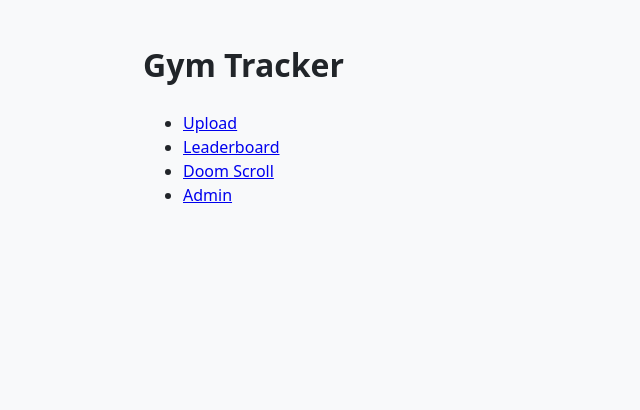
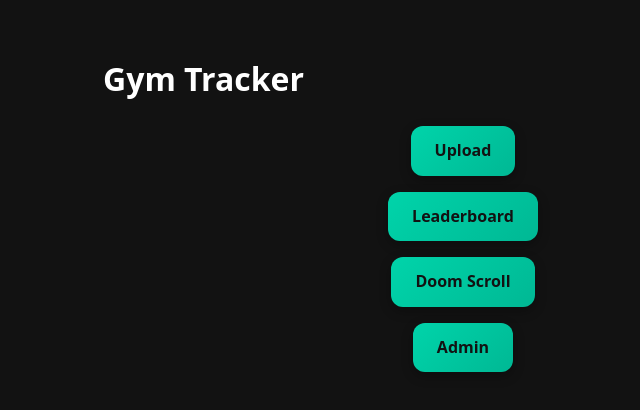
Before and after one commit to GROGAMING/DONASH-Gym-Tracker, a Next.js app: page / in a window 1280 px wide. Shown: the top 410 px of the page, without its empty margins (177-817 px from the left). Built offline with nearby package versions, Linux system fonts and the light colour scheme.

Commit message:
premium UI redesign (styles only)

```diff
--- a/src/app/globals.css
+++ b/src/app/globals.css
@@ -4,173 +4,192 @@ html, body {
 }
 
 :root {
-  --bg-color: #f8f9fa;
-  --primary: #007bff;
+  --bg-color: #121212;
+  --surface: #1e1e1e;
+  --surface-hover: #2a2a2a;
+  --text: #ffffff;
+  --text-muted: #b3b3b3;
+  --primary: #00d4aa;
+  --primary-hover: #00b894;
   --secondary: #6c757d;
-  --destructive: #dc3545;
-  --success: #28a745;
-  --warning: #ffc107;
-  --info: #17a2b8;
-  --text: #212529;
-  --text-muted: #6c757d;
-  --border: #dee2e6;
-  --border-light: #f1f3f4;
-  --shadow: 0 2px 8px rgba(0, 0, 0, 0.1);
-  --shadow-lg: 0 4px 12px rgba(0, 0, 0, 0.15);
-  --radius: 8px;
-  --radius-sm: 4px;
+  --secondary-hover: #5a6268;
+  --destructive: #ff6b6b;
+  --destructive-hover: #ff5252;
+  --success: #51cf66;
+  --warning: #ffd43b;
+  --info: #74c0fc;
+  --border: #333333;
+  --border-light: #404040;
+  --shadow: 0 4px 12px rgba(0, 0, 0, 0.3);
+  --shadow-lg: 0 8px 24px rgba(0, 0, 0, 0.4);
+  --radius: 12px;
+  --radius-sm: 6px;
 }
 
 body {
   background-color: var(--bg-color);
   color: var(--text);
   font-family: system-ui, -apple-system, sans-serif;
-  line-height: 1.5;
+  line-height: 1.6;
 }
 
 /* Buttons */
 .btn {
   display: inline-block;
-  padding: 8px 16px;
+  padding: 12px 24px;
   border: none;
   border-radius: var(--radius);
-  font-size: 14px;
-  font-weight: 500;
+  font-size: 16px;
+  font-weight: 600;
   cursor: pointer;
-  transition: all 0.2s ease;
+  transition: all 0.3s ease;
   text-decoration: none;
   text-align: center;
+  box-shadow: var(--shadow);
 }
 
 .btn-primary {
-  background-color: var(--primary);
-  color: white;
+  background: linear-gradient(135deg, var(--primary), var(--primary-hover));
+  color: var(--bg-color);
 }
 
 .btn-primary:hover {
-  background-color: #0056b3;
+  transform: translateY(-2px);
+  box-shadow: var(--shadow-lg);
 }
 
 .btn-primary:focus {
-  outline: 2px solid var(--primary);
+  outline: 3px solid var(--primary);
   outline-offset: 2px;
 }
 
 .btn-secondary {
-  background-color: var(--secondary);
-  color: white;
+  background: transparent;
+  color: var(--text);
+  border: 2px solid var(--secondary);
 }
 
 .btn-secondary:hover {
-  background-color: #545b62;
+  background: var(--secondary);
+  color: var(--bg-color);
+  transform: translateY(-2px);
 }
 
 .btn-secondary:focus {
-  outline: 2px solid var(--secondary);
+  outline: 3px solid var(--secondary);
   outline-offset: 2px;
 }
 
 .btn-destructive {
-  background-color: var(--destructive);
-  color: white;
+  background: linear-gradient(135deg, var(--destructive), var(--destructive-hover));
+  color: var(--bg-color);
 }
 
 .btn-destructive:hover {
-  background-color: #c82333;
+  transform: translateY(-2px);
+  box-shadow: var(--shadow-lg);
 }
 
 .btn-destructive:focus {
-  outline: 2px solid var(--destructive);
+  outline: 3px solid var(--destructive);
   outline-offset: 2px;
 }
 
 /* Inputs */
 .input {
   width: 100%;
-  padding: 10px 12px;
-  border: 1px solid var(--border);
+  padding: 12px 16px;
+  border: 2px solid var(--border);
   border-radius: var(--radius);
-  background-color: white;
+  background-color: var(--surface);
+  color: var(--text);
   font-size: 16px;
-  transition: border-color 0.2s ease, box-shadow 0.2s ease;
+  transition: border-color 0.3s ease, box-shadow 0.3s ease;
 }
 
 .input:focus {
   outline: none;
   border-color: var(--primary);
-  box-shadow: 0 0 0 2px rgba(0, 123, 255, 0.25);
+  box-shadow: 0 0 0 3px rgba(0, 212, 170, 0.2);
 }
 
 .input:disabled {
-  background-color: var(--border-light);
+  background-color: var(--border);
   cursor: not-allowed;
+  opacity: 0.6;
 }
 
 /* Cards */
 .card {
-  background-color: white;
+  background-color: var(--surface);
   border: 1px solid var(--border);
   border-radius: var(--radius);
   box-shadow: var(--shadow);
-  padding: 20px;
+  padding: 24px;
 }
 
 .card-title {
-  margin: 0 0 16px 0;
-  font-size: 18px;
-  font-weight: 600;
+  margin: 0 0 20px 0;
+  font-size: 20px;
+  font-weight: 700;
+  color: var(--text);
 }
 
 /* Messages */
 .message {
-  padding: 8px 12px;
+  padding: 12px 16px;
   border-radius: var(--radius-sm);
-  font-size: 14px;
-  margin-bottom: 8px;
+  font-size: 16px;
+  margin-bottom: 12px;
+  font-weight: 500;
 }
 
 .message-success {
-  background-color: #d4edda;
-  color: #155724;
-  border: 1px solid #c3e6cb;
+  background-color: rgba(81, 207, 102, 0.1);
+  color: var(--success);
+  border: 1px solid var(--success);
 }
 
 .message-error {
-  background-color: #f8d7da;
-  color: #721c24;
-  border: 1px solid #f5c6cb;
+  background-color: rgba(255, 107, 107, 0.1);
+  color: var(--destructive);
+  border: 1px solid var(--destructive);
 }
 
 .message-info {
-  background-color: #d1ecf1;
-  color: #0c5460;
-  border: 1px solid #bee5eb;
+  background-color: rgba(116, 192, 252, 0.1);
+  color: var(--info);
+  border: 1px solid var(--info);
 }
 
 /* Main container */
 .main {
-  padding: 20px;
-  max-width: 640px;
+  padding: 32px;
+  max-width: 720px;
   margin: 0 auto;
+  background: transparent;
 }
 
 /* Menu styles */
 .menu-button {
-  background: white;
-  border: 1px solid var(--border);
+  background: var(--surface);
+  border: 2px solid var(--border);
   border-radius: var(--radius);
-  padding: 6px 10px;
+  padding: 12px 16px;
   cursor: pointer;
-  font-size: 16px;
-  transition: all 0.2s ease;
+  font-size: 18px;
+  transition: all 0.3s ease;
+  color: var(--text);
+  box-shadow: var(--shadow);
 }
 
 .menu-button:hover {
-  background-color: var(--border-light);
+  background-color: var(--surface-hover);
+  transform: scale(1.05);
 }
 
 .menu-button:focus {
-  outline: 2px solid var(--primary);
+  outline: 3px solid var(--primary);
   outline-offset: 2px;
 }
 
@@ -178,12 +197,13 @@ body {
   position: absolute;
   top: 100%;
   left: 0;
-  margin-top: 4px;
-  background: white;
+  margin-top: 8px;
+  background: var(--surface);
   border: 1px solid var(--border);
   border-radius: var(--radius);
-  box-shadow: var(--shadow);
-  min-width: 140px;
+  box-shadow: var(--shadow-lg);
+  min-width: 160px;
+  padding: 8px;
 }
 
 .menu-list {
@@ -194,26 +214,31 @@ body {
 
 .menu-link {
   display: block;
-  padding: 8px 12px;
+  padding: 12px 16px;
   text-decoration: none;
   color: var(--text);
-  transition: background-color 0.2s ease;
+  border-radius: var(--radius-sm);
+  transition: all 0.3s ease;
+  font-weight: 600;
 }
 
 .menu-link:hover {
-  background-color: var(--border-light);
+  background-color: var(--surface-hover);
+  transform: translateX(4px);
 }
 
 /* Label */
 .label {
   display: block;
-  margin-bottom: 8px;
-  font-weight: bold;
+  margin-bottom: 12px;
+  font-weight: 600;
+  font-size: 16px;
+  color: var(--text);
 }
 
 /* Met Quota Tick */
 .met-quota {
   color: var(--success);
-  margin-left: 4px;
-  font-size: 14px;
+  margin-left: 8px;
+  font-size: 16px;
 }
--- a/src/app/page.tsx
+++ b/src/app/page.tsx
@@ -4,12 +4,20 @@ export default function Home() {
   return (
     <main className="main">
       <h1>Gym Tracker</h1>
-      <ul>
-        <li><Link href="/upload">Upload</Link></li>
-        <li><Link href="/leaderboard">Leaderboard</Link></li>
-        <li><Link href="/doom-scroll">Doom Scroll</Link></li>
-        <li><Link href="/admin">Admin</Link></li>
-      </ul>
+      <div style={{ display: 'flex', flexDirection: 'column', gap: '16px', alignItems: 'center' }}>
+        <Link href="/upload" className="btn btn-primary">
+          Upload
+        </Link>
+        <Link href="/leaderboard" className="btn btn-primary">
+          Leaderboard
+        </Link>
+        <Link href="/doom-scroll" className="btn btn-primary">
+          Doom Scroll
+        </Link>
+        <Link href="/admin" className="btn btn-primary">
+          Admin
+        </Link>
+      </div>
     </main>
   );
 }
```
